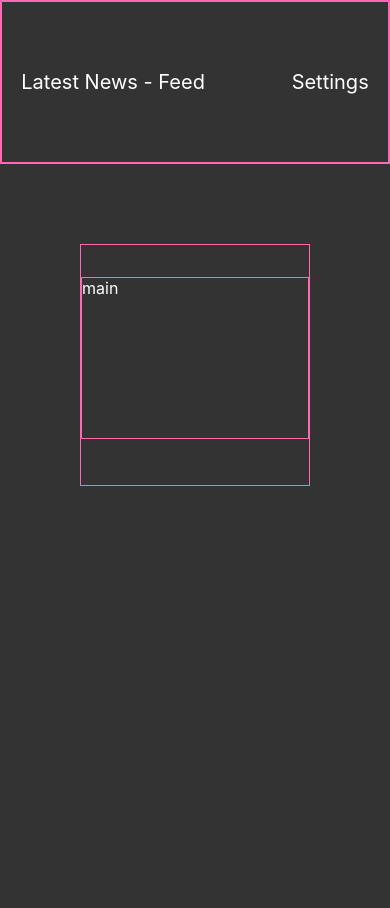
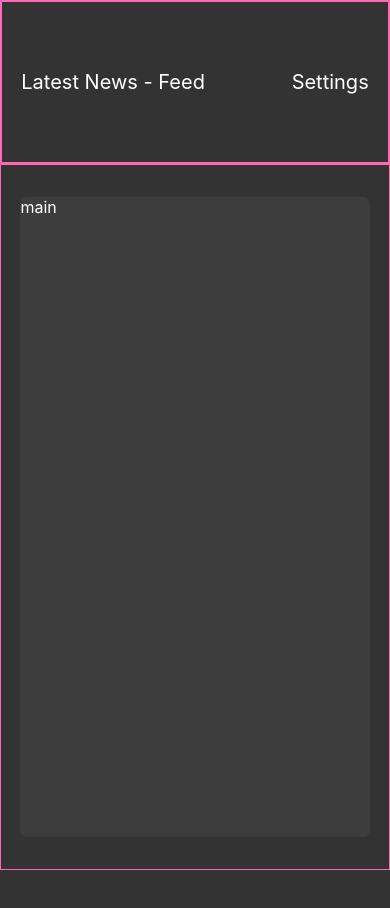
Before and after one commit to nslee333/news_project, a React (Create React App) app: page / in a window 390 px wide. Shown: the top 908 px of the page. Before the commit the page ends 844 px from the top, so only its background shows below. Built offline with nearby package versions, Linux system fonts and the light colour scheme.

Commit message:
WIP: Making main more responsive.

```diff
--- a/src/css/main.css
+++ b/src/css/main.css
@@ -1,14 +1,34 @@
 .main {
   border: solid 1px hotpink;
   width: auto;
-  height: 15rem;
-  margin: 5rem;
   color: white;
+  display: flex;
+  justify-content: center;
+
+  @media (min-width: 320px) {
+    height: 44rem;
+  }
+  @media (min-width: 500px) {
+    height: 44rem;
+  }
+  @media (min-width: 900px) {
+    height: 46rem;
+  }
 }
 
 .main-inner {
-  border: solid 1px hotpink;
+  background-color: #3d3d3d;
+
+  border-radius: 7px;
   width: auto;
-  height: 10rem;
   margin-block: 2rem;
+  @media (min-width: 320px) {
+    width: 90%;
+  }
+  @media (min-width: 500px) {
+    width: 75%;
+  }
+  @media (min-width: 900px) {
+    width: 50%;
+  }
 }
```
